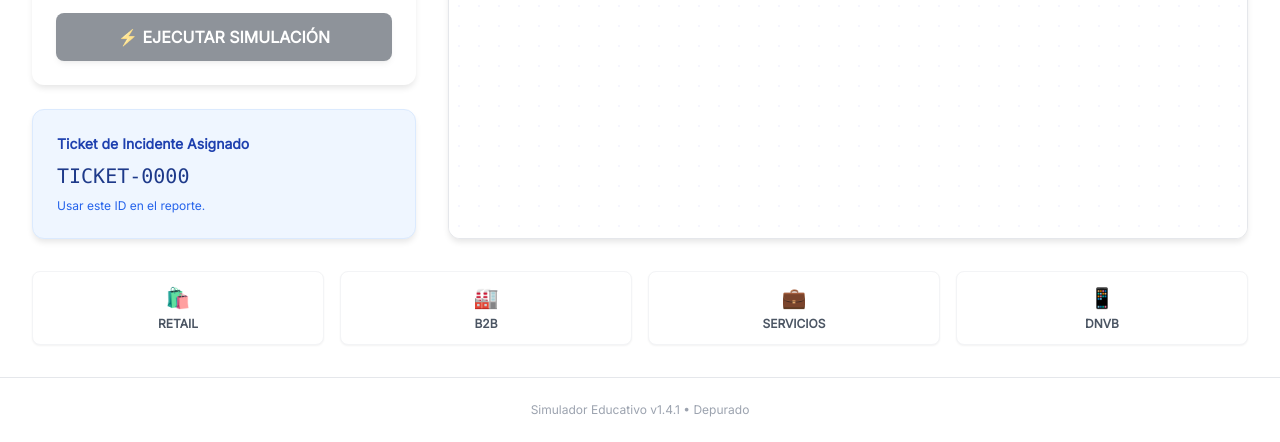
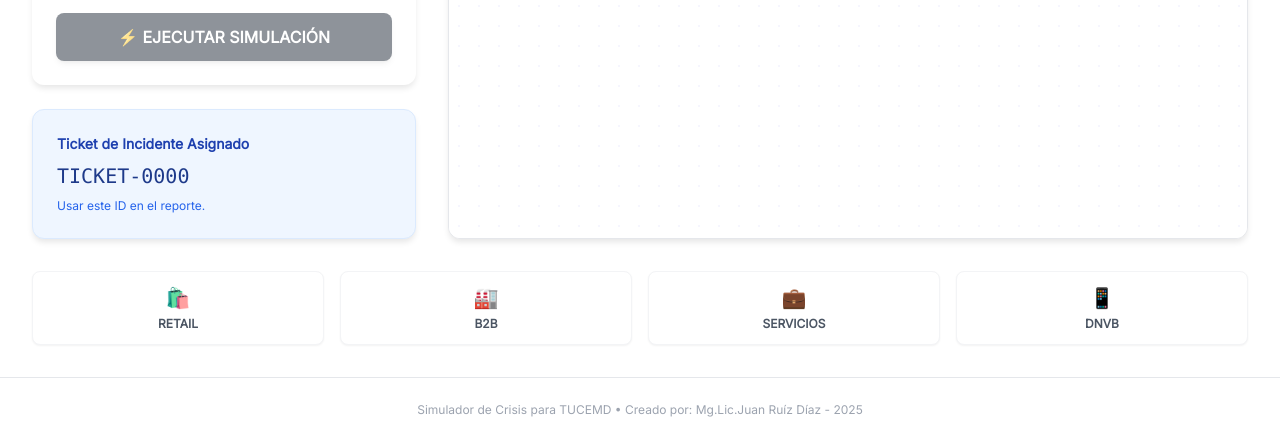
Before and after one commit to jruizdiaz/simuladorhitoscr-ticos, a plain HTML site: page index.html in a window 1280 px wide. Shown: the part 646-1088 px from the top of the page. Drawn offline with nearby package versions, Linux system fonts and the light colour scheme.

Commit message:
Update index.html

```diff
--- a/index.html
+++ b/index.html
@@ -297,7 +297,7 @@
 
     <footer class="bg-white border-t border-gray-200 mt-auto py-6">
         <div class="max-w-7xl mx-auto px-4 text-center text-xs text-gray-400">
-            Simulador Educativo v1.4.1 • Depurado
+            Simulador de Crisis para TUCEMD • Creado por: Mg.Lic.Juan Ruíz Díaz - 2025
         </div>
     </footer>
 
@@ -622,4 +622,5 @@ Equipo de Crisis del Grupo ${groupId || 'sin asignar'}`;
         });
     </script>
 </body>
+
 </html>
```
